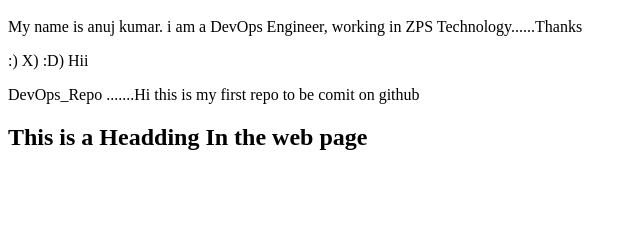
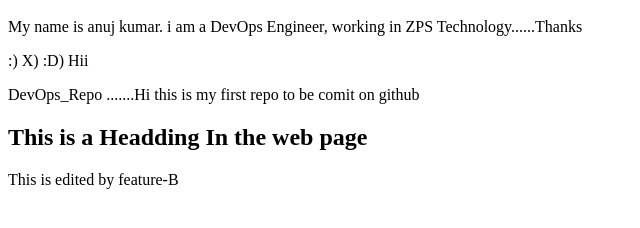
Before and after one commit to AnujDevops0012/awosome_Repo, a plain HTML site: page index1.html in a window 1280 px wide. Shown: the part 48-276 px from the top of the page, without its empty margins (0-640 px from the left). Drawn offline with Linux system fonts and the light colour scheme.

Commit message:
commit by feature-B

```diff
--- a/index1.html
+++ b/index1.html
@@ -5,4 +5,5 @@
 <p> :) X)  :D) Hii</p>
 <p>DevOps_Repo .......Hi this is my first repo to be comit on github</p>
 <h2>This is a Headding In the web page</h2>
+<p>This is edited by feature-B</p>
 </html>
```
